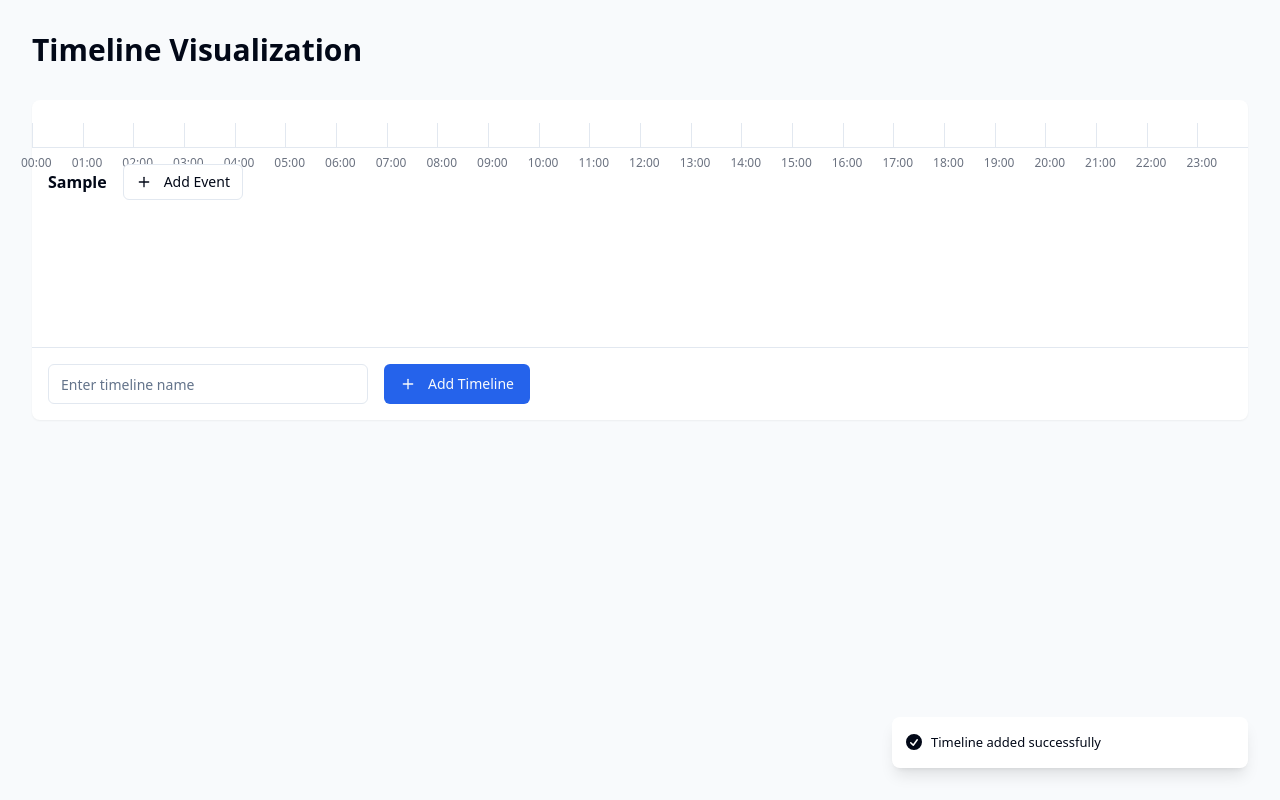
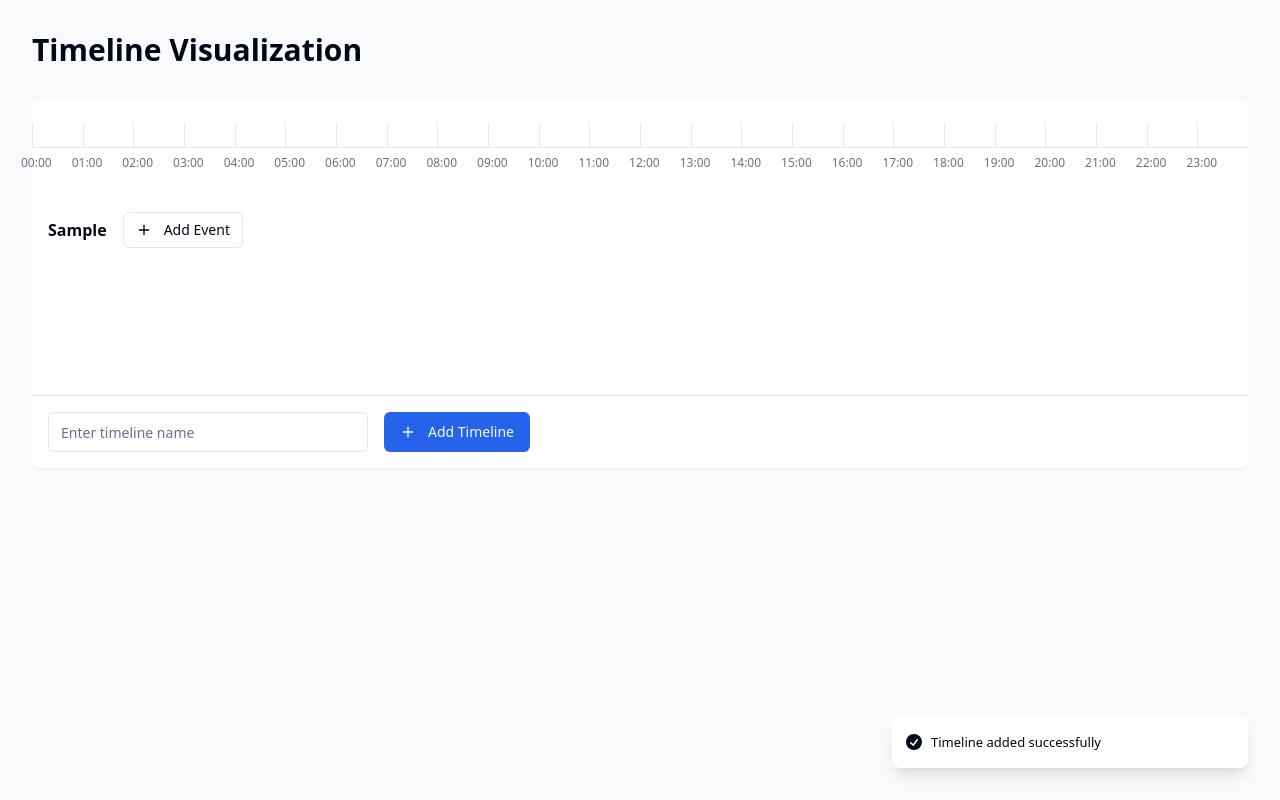
Before and after one commit to pharmer100/timeline-interactions, a React (Vite) app: page / in a window 1280 px wide. Both pictures are taken after typing "Sample" into the empty fields and a click on the button "Add Timeline". Built offline with nearby package versions, Linux system fonts and the light colour scheme.

Commit message:
Adjust Timeline Event Position
Increased the gap between the timeline and the events to prevent overlap. Modified the event positioning so that newly added events sit directly on the timeline instead of below it.
[skip gpt_engineer]

```diff
--- a/src/components/TimelineLane.tsx
+++ b/src/components/TimelineLane.tsx
@@ -32,12 +32,12 @@ export const TimelineLane: React.FC<TimelineLaneProps> = ({
           Add Event
         </Button>
       </div>
-      <div className="pt-24 px-4 flex gap-4">
+      <div className="pt-16 mt-12 px-4 flex gap-4">
         {events.map((event) => (
           <Draggable
             key={event.id}
             bounds="parent"
-            defaultPosition={{x: 0, y: 0}}
+            defaultPosition={{x: 0, y: -48}} // Position events to align with timeline
             grid={[20, 20]}
           >
             <div>
```
